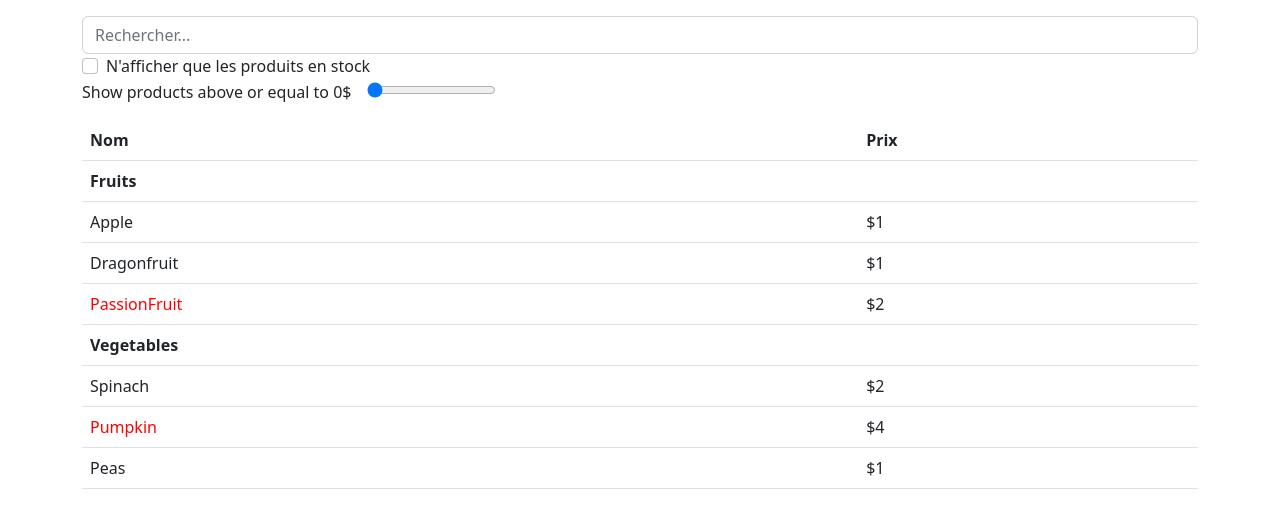
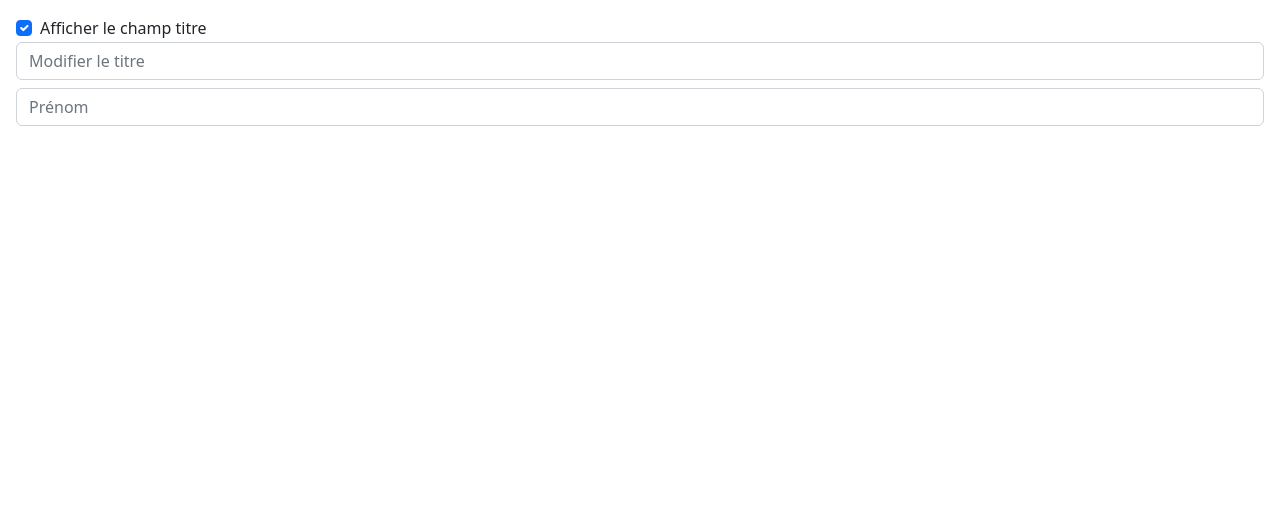
Before and after one commit to Ryn-Bghl/react-app-learn, a React (Create React App) app: page / in a window 1280 px wide. Shown: the top 528 px of the page. Built offline with nearby package versions, Linux system fonts and the light colour scheme.

Commit message:
setup done

```diff
--- a/src/App.jsx
+++ b/src/App.jsx
@@ -1,96 +1,40 @@
 import { useState } from 'react';
 import { Input } from "./components/forms/Input.jsx"
 import { Checkbox } from "./components/forms/Checkbox.jsx"
-import { Range } from './components/forms/Range.jsx'
-import { ProductCategoryRow } from "./components/products/ProductCategoryRow.jsx"
-import { ProductRow } from './components/products/ProductRow.jsx';
-
-// eslint-disable-next-line no-unused-vars
-const PRODUCTS = [
-  {category: "Fruits", price: "$1", stocked: true, name: "Apple"},
-  {category: "Fruits", price: "$1", stocked: true, name: "Dragonfruit"},
-  {category: "Fruits", price: "$2", stocked: false, name: "PassionFruit"},
-  {category: "Vegetables", price: "$2", stocked: true, name: "Spinach"},
-  {category: "Vegetables", price: "$4", stocked: false, name: "Pumpkin"},
-  {category: "Vegetables", price: "$1", stocked: true, name: "Peas"}
-];
-
-// TODO: Essyer de rajouter une range bar pour trier les produits par prix
 
 function App() {
-  const [showStockedOnly, setShowStockedOnly] = useState(false);
-  const [search, setSearch] = useState('');
-  const [range, onRangeChange] = useState(0);
 
-  const visibleProducts = PRODUCTS.filter(product => {
-    if (showStockedOnly && !product.stocked) {
-      return false
-    }
+  const [showInput, setShowInput] = useState(true)
 
-    if (search && !product.name.includes(search)) {
-      return false
-    }
-
-    if (range && !(product.price.split("")[1] >= range)){
-      return false
-    }
-    return true
-  })
-
-  return <div className="container my-3">
-    <SearchBar showStockedOnly={showStockedOnly} onStockedOnlyChange={setShowStockedOnly} search={search} onSearchChange={setSearch} range={range} onRangeChange={onRangeChange}/>
-    <ProductTable products={visibleProducts}/>
-  </div>
+  return <div className='m-3'>
+  <Checkbox
+    checked={showInput}
+    onChange={setShowInput}
+    id="titleshow"
+    label="Afficher le champ titre"
+  />
+  {showInput && <EditTitle/>}
+  <div style={{height: '300vh'}}></div>
+</div>
 }
 
-function SearchBar ({showStockedOnly, onStockedOnlyChange, search, onSearchChange, range, onRangeChange}) {
-  return <div>
-    <div className="mb-3">
-      <Input
-        value={search}
-        onChange={onSearchChange}
-        placeHolder="Rechercher..."
-      />
-      <Checkbox
-        id="stocked"
-        checked={showStockedOnly}
-        onChange={onStockedOnlyChange}
-        label="N'afficher que les produits en stock"
-      />
-      <Range
-        id="range"
-        onChange={onRangeChange}
-        label={"Show products above or equal to "+range+"$"}
-        value={range}
-      />
-    </div>
+function EditTitle() {
+  const [title, setTitle] = useState('')
+  const [firstname, setFirstname] = useState('')
+
+  return <div className='vstack gap-2'>
+    <Input
+      placeHolder="Modifier le titre"
+      value={title}
+      onChange={setTitle}
+    />
+    <Input
+      placeHolder="Prénom"
+      value={firstname
+      }
+      onChange={setFirstname}
+    />
   </div>
+
 }
-
-function ProductTable({products}) {
-
-  const rows = [];
-  let lastCategory = null;
-
-  for (let product of products){
-    if (product.category !== lastCategory) {
-      rows.push(<ProductCategoryRow key={product.category} name={product.category}/>)
-    }
-    lastCategory = product.category
-    rows.push(<ProductRow product={product} key={product.name}/>)
-  }
-
-  return <table className="table">
-    <thead>
-      <tr>
-        <th>Nom</th>
-        <th>Prix</th>
-      </tr>
-    </thead>
-    <tbody>
-      {rows}
-    </tbody>
-  </table>
-}
-
 export default App;
```
